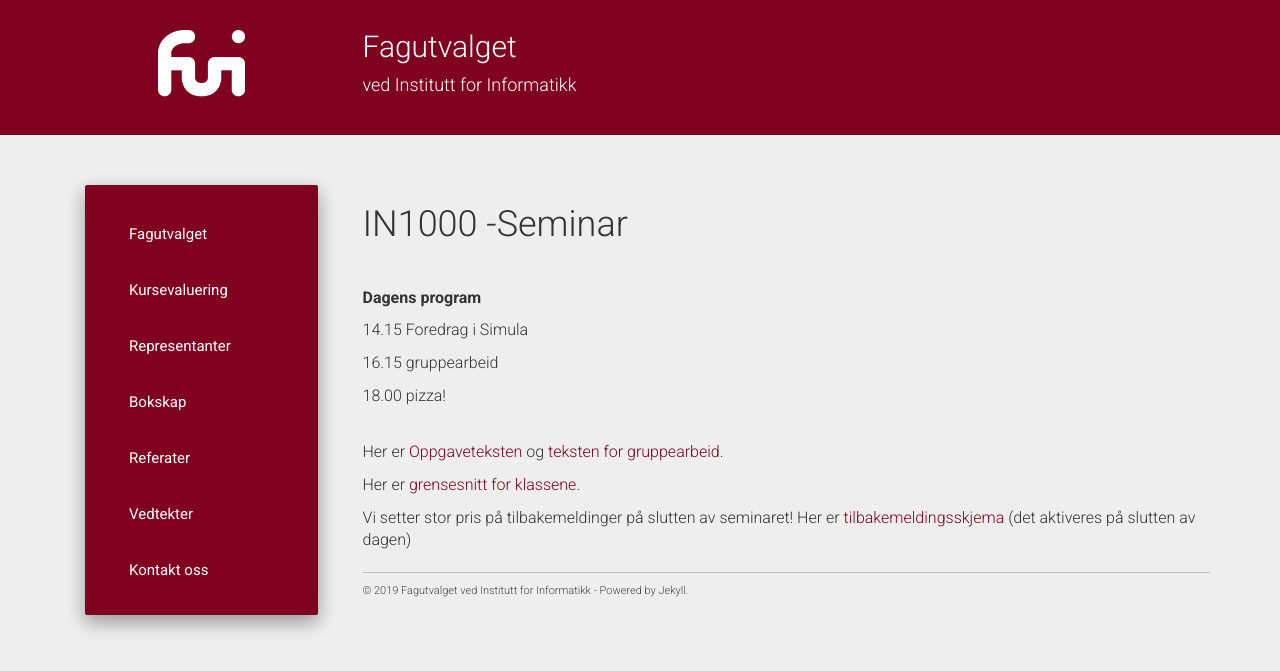
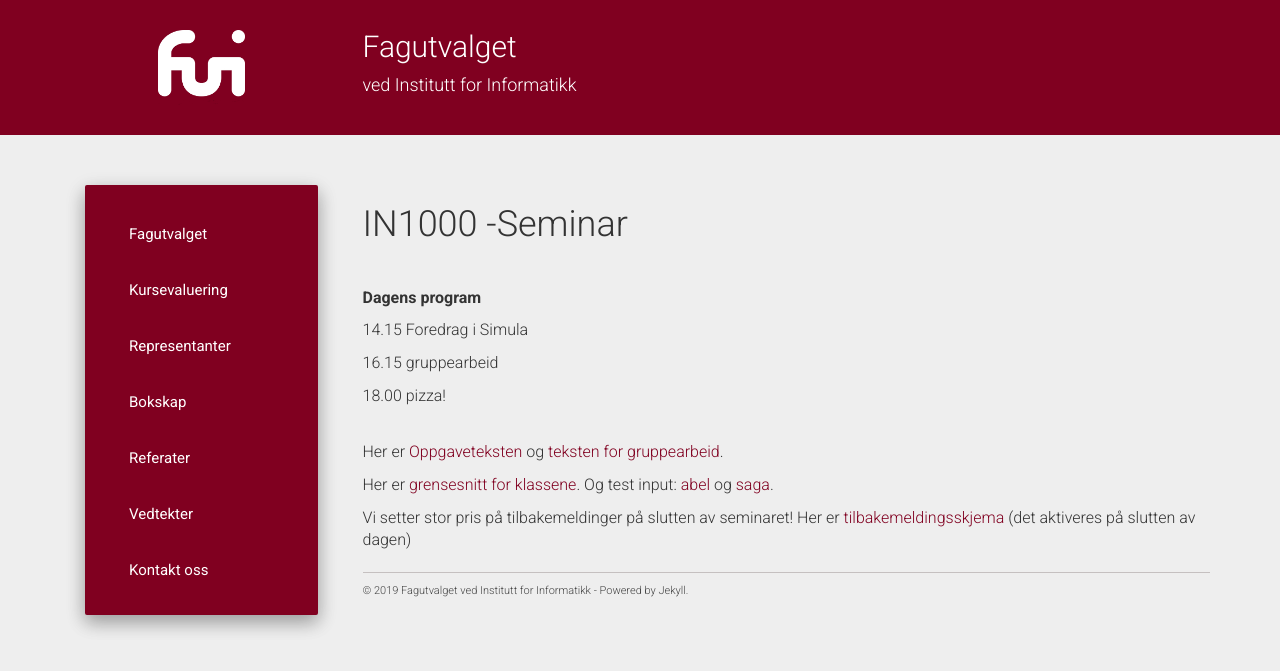
Before and after one commit to fui/fui.github.io, a Jekyll site: the page built from pages/1000.md, in a window 1280 px wide. Shown: the top 671 px of the page. Built offline with Jekyll 4.4.1, drawn with Linux system fonts in a browser that asks for light colours; nearby versions of some CDN libraries.

Commit message:
skriveleif

```diff
--- a/pages/1000.md
+++ b/pages/1000.md
@@ -22,6 +22,6 @@ Her er [Oppgaveteksten](/static/IN1000-seminar/ny_versjon_prosjektoppgave.docx.p
 
 
 Her er [grensesnitt for klassene](/static/IN1000-seminar/prosjektoppgave_grensesnitt.py).
-
+Og test input: [abel](/static/IN1000-seminar/abel.txt) og [saga](/static/IN1000-seminar/saga.txt).
 
 Vi setter stor pris på tilbakemeldinger på slutten av seminaret! Her er [tilbakemeldingsskjema](http://skjema.uio.no/tilbakemelding-h19.) (det aktiveres på slutten av dagen)
```
Also changed, not shown: 1 other file.
